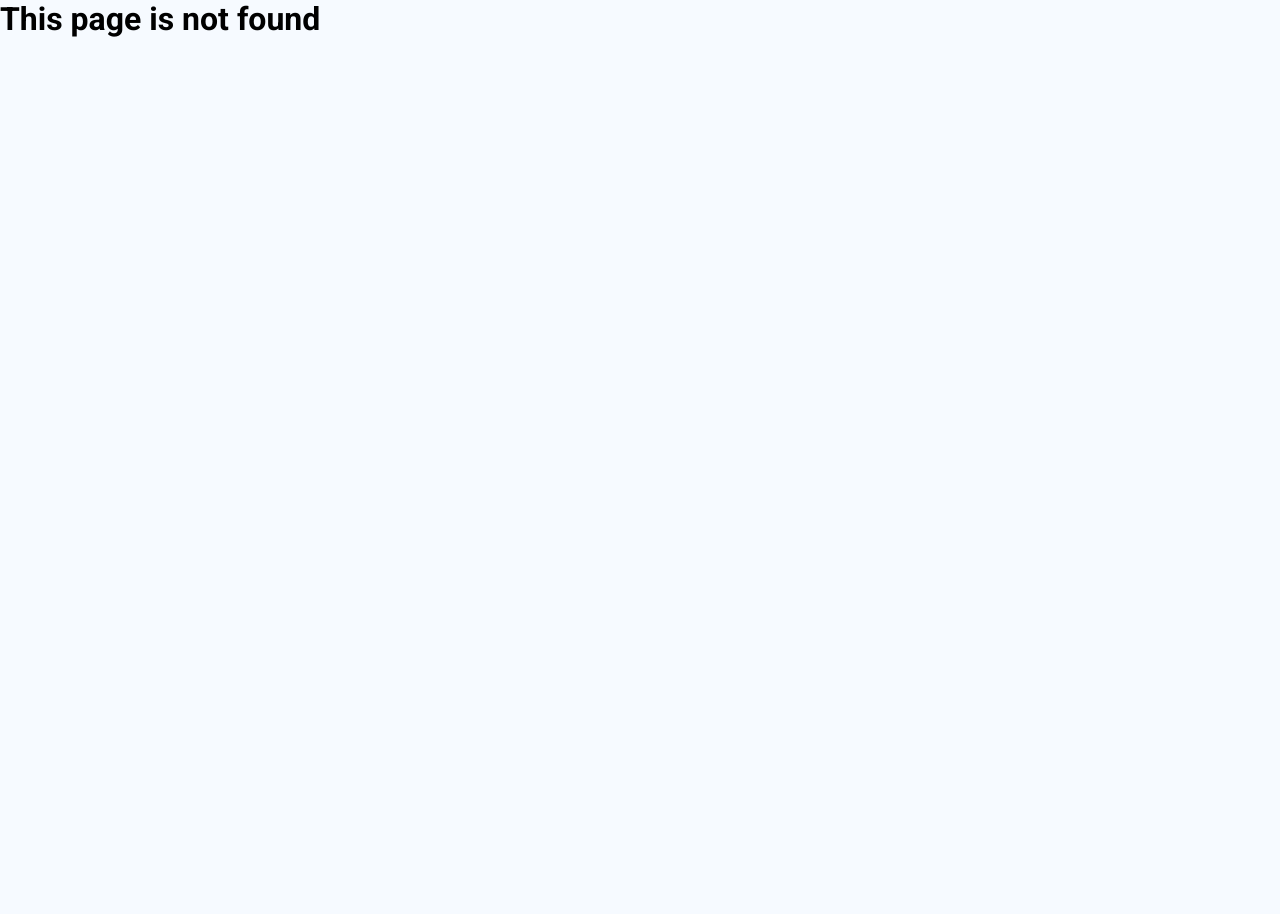
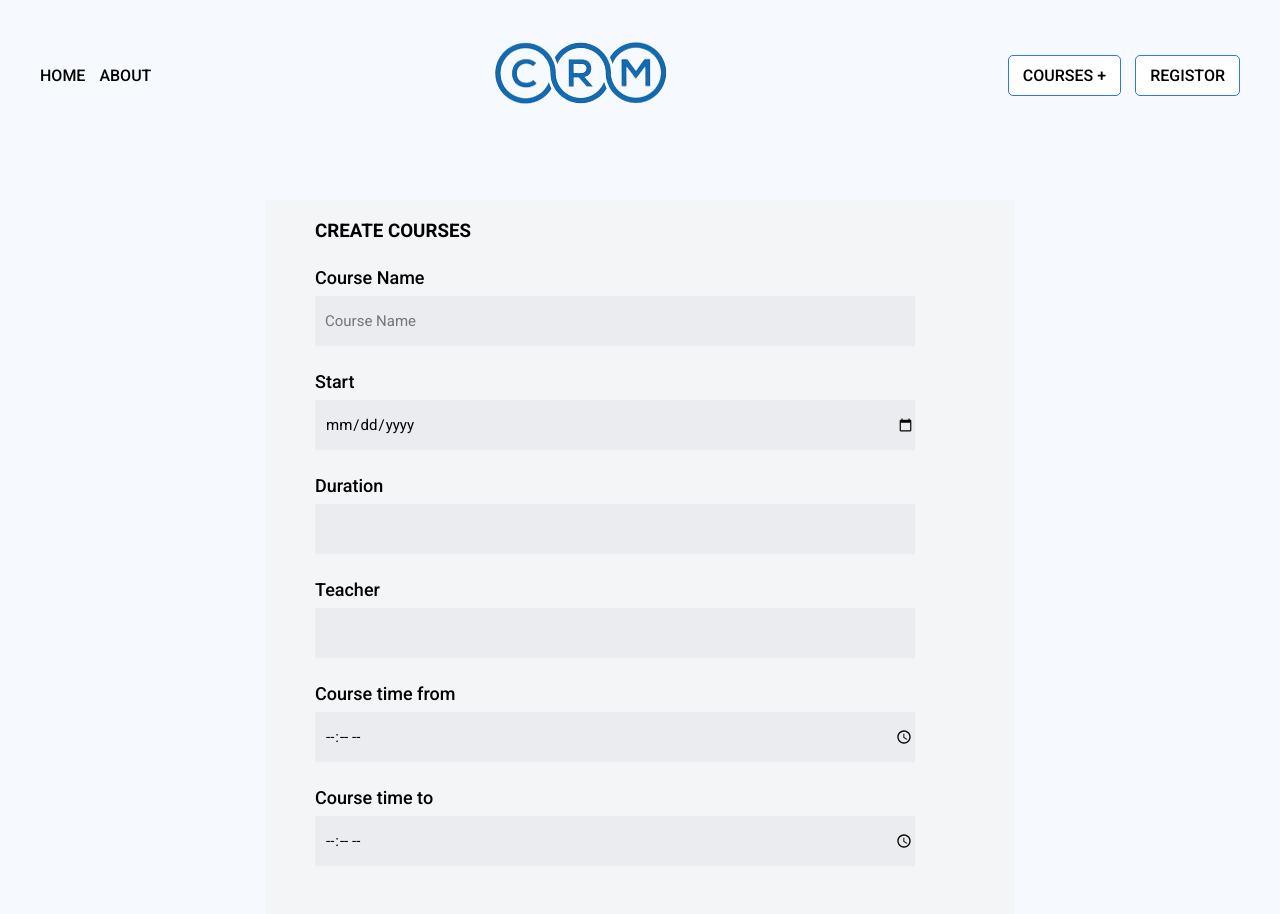
Before and after one commit to khusniddin04/crm, a React (Create React App) app: page /courses in a window 1280 px wide. Before the commit this address had no page. Shown: the top 914 px of the page. Before the commit the page ends 800 px from the top, so only its background shows below. Built offline with nearby package versions, Linux system fonts and the light colour scheme.

Commit message:
third changes

```diff
--- a/public/index.html
+++ b/public/index.html
@@ -14,7 +14,7 @@
     <link href="https://fonts.googleapis.com/css2?family=Roboto:wght@300;400;500;700;900&display=swap" rel="stylesheet">
     <title>IT-PARK | CRM</title>
   </head>
-  <body>
+  <body class="body2">
     <noscript>You need to enable JavaScript to run this app.</noscript>
     <div id="root"></div>
 
--- a/src/App.css
+++ b/src/App.css
@@ -8,6 +8,7 @@
 body {
     background: #F6FAFF;
 }
+
 
 .container {
     max-width: 1230px;
--- a/src/components/Header.jsx
+++ b/src/components/Header.jsx
@@ -10,7 +10,6 @@ function Header() {
           <ul>
             <li>
               <NavLink to="/">HOME</NavLink>
-              <NavLink to="/">HOME</NavLink>
             </li>
             <li>
               <NavLink to="/about">ABOUT</NavLink>
@@ -18,13 +17,16 @@ function Header() {
           </ul>
           <NavLink>
             <img src={logo} alt="logo" />
-            <img src={logo} alt="logo" />
           </NavLink>
 
           <ul>
             <li className='nav__list'>
-              <NavLink to="/qabul">QABUL</NavLink>
-              <NavLink to="/qabul">REGISTOR</NavLink>
+              <NavLink to="/courses">COURSES +</NavLink>
+
+            </li>
+            <li className='nav__list'>
+            <NavLink to="/register">REGISTOR</NavLink>
+
             </li>
           </ul>
         </nav>
--- /dev/null
+++ b/src/pages/Courses.jsx
@@ -0,0 +1,48 @@
+import React, { useRef } from 'react'
+import "../style/couses.css"
+
+function Courses() {
+    let course_name = useRef()
+    let start = useRef()
+    let duration = useRef()
+    let teacher = useRef()
+    let course_time_from = useRef()
+    let course_time_to = useRef()
+
+    function getUserInfo(e) {
+        e.preventDefault()
+
+    }
+  return (
+    <div className='form__wrapper'>
+    <form className='form1' onSubmit={getUserInfo}>
+        <div className="card2">
+            <h3 className='title'>CREATE COURSES</h3>
+        </div>
+
+        <label htmlFor="name">Course Name</label>
+        <input id='name' type="text" ref={course_name} placeholder='Course Name'required />
+        <br />
+        <label htmlFor="start">Start</label>
+        <input id='start' type="date" ref={start} required/>
+
+        <label htmlFor="duration">Duration</label>
+        <input id='duration' type="number" ref={duration} required/>
+
+        <label htmlFor="teacher">Teacher</label>
+        <input id='teacher' type="text" ref={teacher} required/>
+
+        <label htmlFor="time_from">Course time from</label>
+        <input id='time_from' type="time" ref={course_time_from} required/>
+
+        <label htmlFor="time_to">Course time to</label>
+        <input id='time_to' type="time" ref={course_time_to} required/>
+
+        <br />
+        <button>Submit</button>
+    </form>
+    </div>
+  )
+}
+
+export default Courses
--- /dev/null
+++ b/src/style/couses.css
@@ -0,0 +1,75 @@
+
+.form__wrapper {
+    display: flex;
+    align-items: center;
+    justify-content: center;
+    padding: 20px 30px;
+}
+
+.card2{
+    display: flex;
+    align-items: center;
+    justify-content: space-between;
+}
+
+.form1 {
+    padding: 20px 30px ;
+    width: 750px;
+    flex-shrink: 0;
+    background: #F4F5F7;
+    padding-left: 50px;
+    margin-top: 30px;
+}
+
+
+
+.form__wrapper input {
+    width: 450px;
+    height: 40px;
+    flex-shrink: 0;
+    background: #EBECEF;
+    border: none;
+    margin-top: 8px;
+    font-size: 15px;
+    padding-left: 10px;
+}
+
+.form__wrapper button {
+    width: 160px;
+    height: 43px;
+    flex-shrink: 0;
+    background-color: #2F76E6;
+    color: #fff;
+    border: none;
+    margin-top: 50px;
+    font-family: Roboto;
+    font-size: 15px;
+    cursor: pointer;
+    transition: 0.5s
+}
+.form__wrapper button:hover{
+    background-color: white;
+    color: #2F76E6;
+    border: 1px solid #2F76E6;
+    transition: 0.5s
+}
+.form__wrapper input {
+    width: 600px;
+    height: 50px;
+    flex-shrink: 0;
+    background: #EBECEF;
+    border: none;
+    margin-top: 8px;
+    font-size: 15px;
+    padding-left: 10px;
+}
+.form__wrapper label {
+    color: #000;
+    font-size: 16px;
+    font-style: normal;
+    font-weight: 500;
+    line-height: normal;
+    display: block;
+    margin-top: 25px;
+    font-size: 18px;
+}
--- a/src/style/form.css
+++ b/src/style/form.css
@@ -1,9 +1,3 @@
-* {
-    margin: 0;
-    padding: 0;
-    box-sizing: border-box;
-    font-family: 'Roboto', sans-serif;
-}
 
 .wrapper {
     margin: 0 auto;
@@ -11,11 +5,11 @@
     align-items: center;
     justify-content: center;
 }
-.title{
+.wrapper .title{
     margin-top: 20px;
-    margin-bottom: 40px;
+    margin-bottom: 20px;
 }
-.x{
+.wrapper .x {
     margin-right: 15px;
     margin-top: -30px;
      width: 30px;
@@ -24,7 +18,7 @@
     align-items: center;
     justify-content: center;
 }
-.x:hover{
+.wrapper .x:hover{
     cursor: pointer;
 }
 .card{
@@ -33,7 +27,7 @@
     justify-content: space-between;
 }
 
-.form {
+.wrapper .form {
     width: 770px;
     height: 600px;
     flex-shrink: 0;
@@ -42,22 +36,19 @@
     margin-top: 30px;
 }
 
-label {
+.wrapper label {
     color: #000;
-    font-family: Roboto;
     font-size: 16px;
-    font-style: normal;
     font-weight: 500;
-    line-height: normal;
     display: block;
     margin-top: 25px;
     font-size: 18px;
 }
-.fa-solid{
+.wrapper .fa-solid{
     margin-right: 5px;
     color: #2F76E6;
 }
-input {
+ .wrapper input {
     width: 511px;
     height: 43px;
     flex-shrink: 0;
@@ -67,7 +58,7 @@ input {
     font-size: 15px;
     padding-left: 10px;
 }
-select{
+.wrapper select{
     width: 511px;
     height: 43px;
     flex-shrink: 0;
@@ -78,7 +69,7 @@ select{
     padding-left: 10px;
 
 }
-button {
+.wrapper button {
     width: 113px;
     height: 38px;
     flex-shrink: 0;
@@ -91,7 +82,7 @@ button {
     cursor: pointer;
     transition: 0.5s
 }
-button:hover{
+.wrapper button:hover{
     background-color: white;
     color: #2F76E6;
     border: 1px solid #2F76E6;
--- a/src/style/header.css
+++ b/src/style/header.css
@@ -30,6 +30,7 @@
     border: 1px solid #2F76E6;
 }
 .nav__list > a:hover {
+    background-color: #fff !important;
     background-color: #2F76E6 !important;
     color: #ffffff !important;
     border-radius: 5px;
```
Also changed, not shown: src/index.js (+6 -1 lines).
